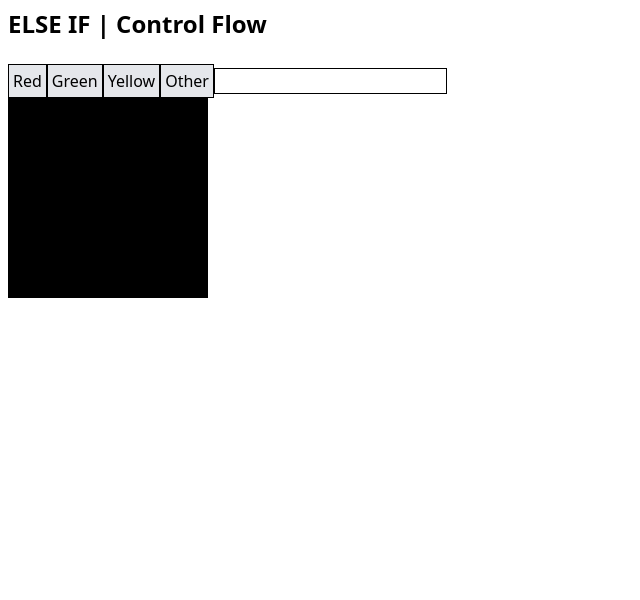
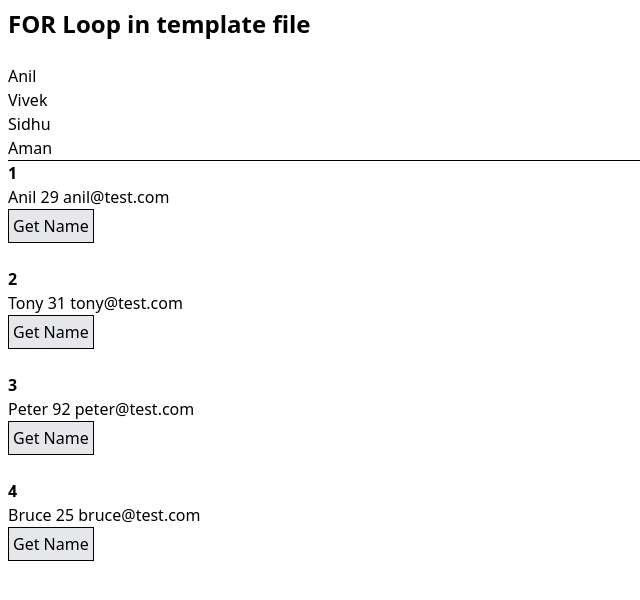
Before and after one commit to SomanAnshuman/Angular-Learning, an Angular app: page / in a window 1280 px wide. Shown: the top 600 px of the page, without its empty margins (0-640 px from the left). Built offline with nearby package versions, Linux system fonts and the light colour scheme.

Commit message:
day 2 For loop in template file

```diff
--- a/src/app/app.component.html
+++ b/src/app/app.component.html
@@ -8,37 +8,24 @@
 <!-- * * * * * * * * * * * * * * * * * * * * * * * * * * * * * * * -->
 
 <body class="m-2">
-  <h1 class="text-2xl font-bold">ELSE IF | Control Flow</h1>
-  <br>
+  <h1 class="text-2xl font-bold">FOR Loop in template file</h1>
+  <br />
 
-  <button (click)="handleChangeColor('red')" class="border p-1 bg-gray-200 cursor-pointer active:bg-gray-400">
-    Red
-  </button>
-  <button (click)="handleChangeColor('green')" class="border p-1 bg-gray-200 cursor-pointer active:bg-gray-400">
-    Green
-  </button>
-  <button (click)="handleChangeColor('yellow')" class="border p-1 bg-gray-200 cursor-pointer active:bg-gray-400">
-    Yellow
-  </button>
-  <button (click)="handleChangeColor('')" class="border p-1 bg-gray-200 cursor-pointer active:bg-gray-400">
-    Other
-  </button>
-  <input type="text" (input)="handleInput($event)" class="border">
-  <br>
+  @for (user of users; track user) {
+  <p>{{ user }}</p>
+  }
+  <hr />
 
-  @switch (color) {
-    @case ('red') {
-        <div class="w-[200px] h-[200px] bg-red-700"></div>
-    }
-    @case ('green') {
-        <div class="w-[200px] h-[200px] bg-green-700"></div>
-    }
-    @case ('yellow') {
-        <div class="w-[200px] h-[200px] bg-yellow-700"></div>
-    }
-    @default {
-        <div class="w-[200px] h-[200px] bg-black"></div>
-    }
+  @for (student of students; track student.email; let id = $index) {
+    <b>{{ id+1 }}</b>
+    <p>{{ student.name }} {{ student.age }} {{ student.email }}</p>
+    <button
+        (click)="getName(student.name)"
+        class="border p-1 bg-gray-200 cursor-pointer active:bg-gray-400"
+    >
+        Get Name
+    </button>
+    <br /><br>
   }
 </body>
 
--- a/src/app/app.component.ts
+++ b/src/app/app.component.ts
@@ -9,12 +9,15 @@ import { FormsModule } from '@angular/forms';
   styleUrl: './app.component.css',
 })
 export class AppComponent {
-  color = '';
+  users = ['Anil', 'Vivek', 'Sidhu', 'Aman'];
+  students = [
+    { name: 'Anil', age: 29, email: 'anil@test.com' },
+    { name: 'Tony', age: 31, email: 'tony@test.com' },
+    { name: 'Peter', age: 92, email: 'peter@test.com' },
+    { name: 'Bruce', age: 25, email: 'bruce@test.com' },
+  ];
 
-  handleChangeColor(val:string){
-    this.color = val;
-  }
-  handleInput(event:Event){
-    this.color = (event.target as HTMLInputElement).value;
+  getName(val:string){
+    console.log(val);
   }
 }
```
